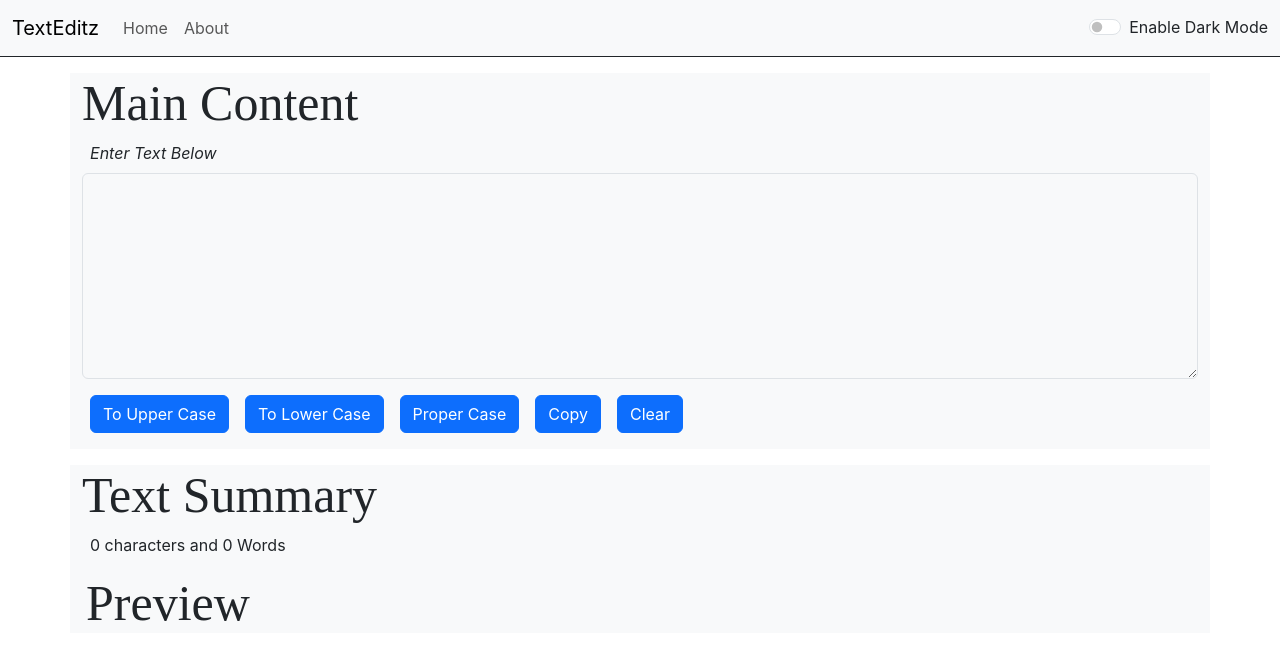
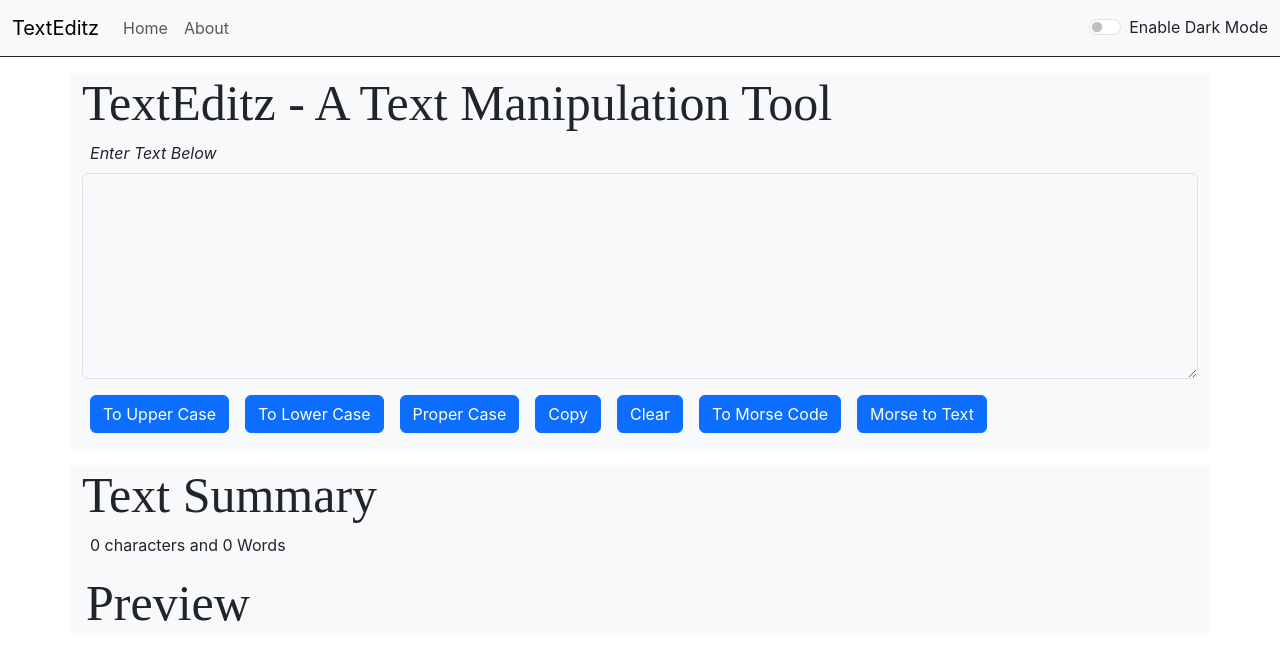
Before and after one commit to Msaad747/TextEditz, a React (Create React App) app: page / in a window 1280 px wide. Shown: the top 660 px of the page. Built offline with nearby package versions, Linux system fonts and the light colour scheme.

Commit message:
added new features

```diff
--- a/src/App.js
+++ b/src/App.js
@@ -5,6 +5,7 @@ import Main from "./MyComponents/Main.js";
 import About from "./MyComponents/About.js";
 import React, { useState } from "react";
 function App() {
+  let title = "TextEditz";
 
   const [tabs, setTabs] = useState(false);
   const [mode, setMode] = useState("light");
@@ -45,14 +46,14 @@ function App() {
   return (
     <>
       <Header
-        title="TextEditz"
+        title={title}
         mode={mode}
         style={mystyle}
         toogleMode={tooglemode}
         switchTab={switchAbout}
         switchhome={switchHome}
       />
-      {!tabs && <Main style={mystyle} />}
+      {!tabs && <Main style={mystyle}  Title={title}/>}
       {tabs && <About style={mystyle} />}
 
     </>
--- a/src/MyComponents/Header.js
+++ b/src/MyComponents/Header.js
@@ -10,7 +10,7 @@ export default function Header(props) {
       <div className="container-fluid">
       <span
   className="navbar-brand"
-  onClick={props.switchhome}
+  // onClick={props.switchhome}
   style={{ cursor: "pointer" }}
 >
   {props.title}
--- a/src/MyComponents/Main.js
+++ b/src/MyComponents/Main.js
@@ -1,53 +1,62 @@
-import React from 'react'
-import { useState } from 'react';
+import React from "react";
+import { useState } from "react";
 
 export default function Main(props) {
-
-  const [text, setText] = useState('');
+  const [text, setText] = useState("");
   // count characters by splitting the text into an array of characters, filtering out spaces, and getting the length of the resulting array
-  let Chars=text.split(/\s+/).map((chac)=>{
-    if(chac===" "){
+  let Chars = text
+    .split(/\s+/)
+    .map((chac) => {
+      if (chac === " ") {
         return null;
       }
       return chac;
-  }).join("").length;
+    })
+    .join("").length;
   // count words by splitting the text by spaces and filtering out empty strings
-  let Words=text.split(/\s+/).filter((word)=>{
-    return word.length>0;
+  let Words = text.split(/\s+/).filter((word) => {
+    return word.length > 0;
   }).length;
   // function to convert text to upper case and update the state with the new text
   const toUpperCase = () => {
     let newtext = text.trim().toUpperCase();
     setText(newtext);
-  }
+  };
   // function to convert text to lower case and update the state with the new text
   const toLowerCase = () => {
     let newtext = text.toLowerCase();
     setText(newtext);
-  }
+  };
   // function to clear the text area by setting the state to an empty string
   const Clear = () => {
-    setText('');
-  }
+    setText("");
+  };
   // function to copy the text from the textarea to the clipboard using the Clipboard API
   const Copy = () => {
     let txt = document.getElementById("exampleFormControlTextarea1").value;
     navigator.clipboard.writeText(txt);
-  }
+  };
   // function to convert the first letter of each word to uppercase and the rest to lowercase, then update the state with the new text
   const ProperCase = () => {
-      setText(text.split(" ").map(word => word.charAt(0).toUpperCase() + word.slice(1).toLowerCase()).join(" "));
-    }
+    setText(
+      text
+        .split(" ")
+        .map(
+          (word) => word.charAt(0).toUpperCase() + word.slice(1).toLowerCase(),
+        )
+        .join(" "),
+    );
+  };
   // function to handle tab key press and insert 5 spaces instead of moving focus
   const handleKeyDown = (e) => {
-      if (e.key === 'Tab') {
+    if (e.key === "Tab") {
       e.preventDefault();
       const textarea = e.target;
       const start = textarea.selectionStart;
       const end = textarea.selectionEnd;
 
       // Insert 5 spaces at cursor position
-        const newText = text.substring(0, start) + '     ' + text.substring(end);
+      const newText = text.substring(0, start) + "     " + text.substring(end);
       setText(newText);
 
       // Move cursor to after the inserted spaces
@@ -55,30 +64,201 @@ export default function Main(props) {
         textarea.selectionStart = textarea.selectionEnd = start + 5;
       }, 0);
     }
-    }
+  };
+  // function to convert text to morse code by mapping each character to its corresponding morse code representation and joining the resulting array with spaces
+  const morseCode = () => {
+    const morseMap = {
+      A: ".-",
+      B: "-...",
+      C: "-.-.",
+      D: "-..",
+      E: ".",
+      F: "..-.",
+      G: "--.",
+      H: "....",
+      I: "..",
+      J: ".---",
+      K: "-.-",
+      L: ".-..",
+      M: "--",
+      N: "-.",
+      O: "---",
+      P: ".--.",
+      Q: "--.-",
+      R: ".-.",
+      S: "...",
+      T: "-",
+      U: "..-",
+      V: "...-",
+      W: ".--",
+      X: "-..-",
+      Y: "-.--",
+      Z: "--..",
+      0: "-----",
+      1: ".----",
+      2: "..---",
+      3: "...--",
+      4: "....-",
+      5: ".....",
+      6: "-....",
+      7: "--...",
+      8: "---..",
+      9: "----.",
+    };
+    const morseText = text
+      .toUpperCase()
+      .split("")
+      .map((char) => morseMap[char] || char)
+      .join(" ");
+    setText(morseText);
+  };
+  // function to convert morse code to text by splitting the input into words and mapping each morse code sequence to its corresponding character using the morseMap, then joining the resulting array with spaces
+  const textFromMorse = () => {
+    const morseMap = {
+      ".-": "A",
+      "-...": "B",
+      "-.-.": "C",
+      "-..": "D",
+      ".": "E",
+      "..-.": "F",
+      "--.": "G",
+      "....": "H",
+      "..": "I",
+      ".---": "J",
+      "-.-": "K",
+      ".-..": "L",
+      "--": "M",
+      "-.": "N",
+      "---": "O",
+      ".--.": "P",
+      "--.-": "Q",
+      ".-.": "R",
+      "...": "S",
+      "-": "T",
+      "..-": "U",
+      "...-": "V",
+      ".--": "W",
+      "-..-": "X",
+      "-.--": "Y",
+      "--..": "Z",
+      "-----": "0",
+      ".----": "1",
+      "..---": "2",
+      "...--": "3",
+      "....-": "4",
+      ".....": "5",
+      "-....": "6",
+      "--...": "7",
+      "---..": "8",
+      "----.": "9"
+    };
+    const newtext = text
+      .trim()
+      .split("   ")
+      .map((words)=>words.split(" ").map((char)=>morseMap[char] ||char).join("")).join(" ");
+    setText(newtext);
+  };
   return (
     <>
-      <div className={`container my-3 ${props.style.backgroundColor === "light" ? "bg-light" : "bg-dark"} ${props.style.color === "light" ? "text-light" : "text-dark"}`} >
-        <h1 style={{fontFamily: 'Times New Roman', fontSize:50}}>Main Content</h1>
+      <div
+        className={`container my-3 ${props.style.backgroundColor === "light" ? "bg-light" : "bg-dark"} ${props.style.color === "light" ? "text-light" : "text-dark"}`}
+      >
+        <h1 style={{ fontFamily: "Times New Roman", fontSize: 50 }}>
+          {`${props.Title} - A Text Manipulation Tool`}
+        </h1>
         <div className="form-group">
-          <label htmlFor="exampleFormControlTextarea1" className='mx-2 mb-2'><i>Enter Text Below</i></label>
-          <textarea className={`form-control ${props.style.backgroundColor === "light" ? "bg-light" : "bg-rgb(43, 86, 126)"} text-dark`} id="exampleFormControlTextarea1" rows="8" value={text} onChange={(e) => setText(e.target.value)} onKeyDown={handleKeyDown}></textarea>
+          <label htmlFor="exampleFormControlTextarea1" className="mx-2 mb-2">
+            <i>Enter Text Below</i>
+          </label>
+          <textarea
+            className={`form-control ${props.style.backgroundColor === "light" ? "bg-light" : "bg-rgb(43, 86, 126)"} text-dark`}
+            id="exampleFormControlTextarea1"
+            rows="8"
+            value={text}
+            onChange={(e) => setText(e.target.value)}
+            onKeyDown={handleKeyDown}
+          ></textarea>
         </div>
-        <button onClick={toUpperCase} type="button" className="btn btn-primary mx-2 my-3">To Upper Case</button>
-        <button onClick={toLowerCase} type="button" className="btn btn-primary mx-2 my-3">To Lower Case</button>
-        <button onClick={ProperCase} type="button" className="btn btn-primary mx-2 my-3">Proper Case</button>
-        <button onClick={Copy} type="button" className="btn btn-primary mx-2 my-3">Copy</button>
-        <button onClick={Clear} type="button" className="btn btn-primary mx-2 my-3">Clear</button>
+        <button
+          onClick={toUpperCase}
+          type="button"
+          className="btn btn-primary mx-2 my-3"
+        >
+          To Upper Case
+        </button>
+        <button
+          onClick={toLowerCase}
+          type="button"
+          className="btn btn-primary mx-2 my-3"
+        >
+          To Lower Case
+        </button>
+        <button
+          onClick={ProperCase}
+          type="button"
+          className="btn btn-primary mx-2 my-3"
+        >
+          Proper Case
+        </button>
+        <button
+          onClick={Copy}
+          type="button"
+          className="btn btn-primary mx-2 my-3"
+        >
+          Copy
+        </button>
+        <button
+          onClick={Clear}
+          type="button"
+          className="btn btn-primary mx-2 my-3"
+        >
+          Clear
+        </button>
+        <button
+          onClick={morseCode}
+          type="button"
+          className="btn btn-primary mx-2 my-3"
+        >
+          To Morse Code
+        </button>
+        <button
+          onClick={textFromMorse}
+          type="button"
+          className="btn btn-primary mx-2 my-3"
+        >
+          Morse to Text
+        </button>
+
       </div>
-        <div className={`container my-3 ${props.style.backgroundColor === "light" ? "bg-light" : "bg-dark"} ${props.style.color === "light" ? "text-light" : "text-dark"}`}>
-          <h2 style={{fontFamily: 'Times New Roman', fontSize:50}}> Text Summary</h2>
-          <p className='mx-2 my-2'>{`${Chars} characters and ${Words} Words`}</p>
-          <h3 className=' my-3 mx-1' style={{fontFamily: 'Times New Roman', fontSize:50}}>Preview</h3>
-          <div className='constainer ' >
-
-          <p className='mx-3 mt-4' style={{whiteSpace: 'pre-wrap', wordWrap: 'break-word', fontFamily: 'monospace'}}>{text.length > 0||text.startsWith("") ? text : "Your preview will appear here..."}</p>
+      <div
+        className={`container my-3 ${props.style.backgroundColor === "light" ? "bg-light" : "bg-dark"} ${props.style.color === "light" ? "text-light" : "text-dark"}`}
+      >
+        <h2 style={{ fontFamily: "Times New Roman", fontSize: 50 }}>
+          {" "}
+          Text Summary
+        </h2>
+        <p className="mx-2 my-2">{`${Chars} characters and ${Words} Words`}</p>
+        <h3
+          className=" my-3 mx-1"
+          style={{ fontFamily: "Times New Roman", fontSize: 50 }}
+        >
+          Preview
+        </h3>
+        <div className="constainer ">
+          <p
+            className="mx-3 mt-4"
+            style={{
+              whiteSpace: "pre-wrap",
+              wordWrap: "break-word",
+              fontFamily: "monospace",
+            }}
+          >
+            {text.length > 0 || text.startsWith("")
+              ? text
+              : "Your preview will appear here..."}
+          </p>
         </div>
       </div>
     </>
-  )
+  );
 }
```
Lines whose indentation alone changed are shown as unchanged.
